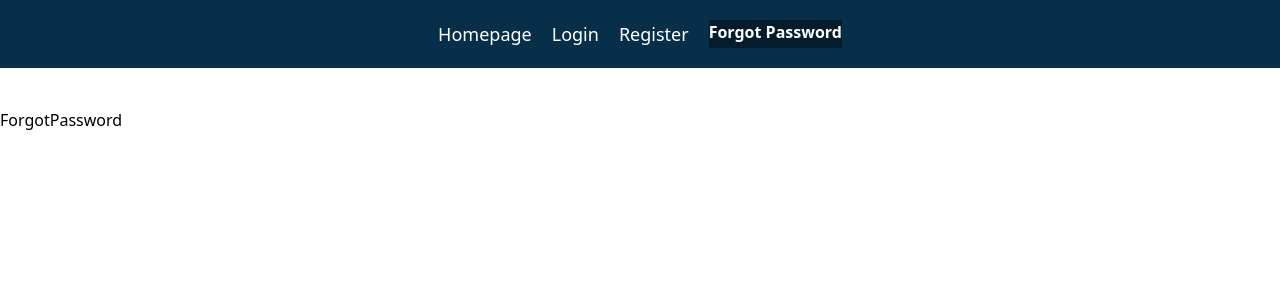
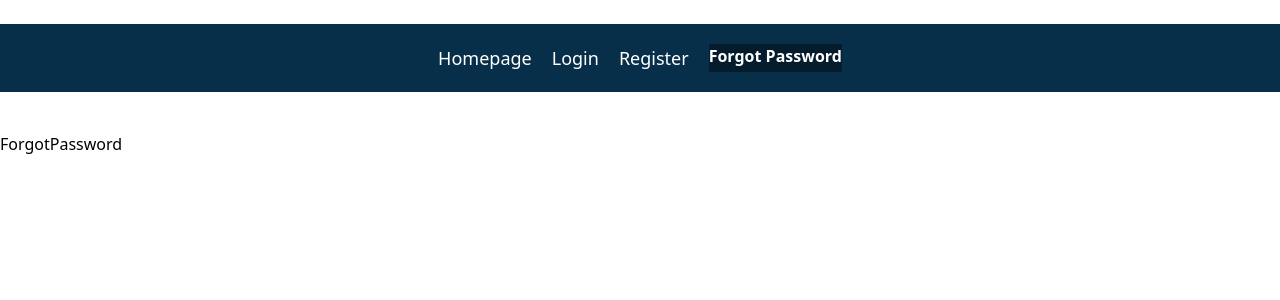
Before and after one commit to lahirujay99/nextjs-p, a Next.js app: page /forgot-password in a window 1280 px wide. Shown: the top 300 px of the page. Built offline with nearby package versions, Linux system fonts and the light colour scheme.

Commit message:
experiment template.tsx file in auth directory

```diff
--- a/src/app/(auth)/layout.tsx
+++ b/src/app/(auth)/layout.tsx
@@ -1,21 +1,16 @@
-import Navbar from "../_lib/Navbar";
-import "../globals.css";
 export const metadata = {
-  title: "Next.js",
-  description: "Generated by Next.js",
-};
+  title: 'Next.js',
+  description: 'Generated by Next.js',
+}
 
-export default function AuthLayout({
+export default function RootLayout({
   children,
 }: {
-  children: React.ReactNode;
+  children: React.ReactNode
 }) {
   return (
     <html lang="en">
-      <body>
-        <Navbar />
-        {children}
-      </body>
+      <body>{children}</body>
     </html>
-  );
+  )
 }
--- /dev/null
+++ b/src/app/(auth)/template.tsx
@@ -0,0 +1,22 @@
+"use client";
+import Navbar from "../_lib/Navbar";
+import { useState } from "react";
+import "../globals.css";
+
+export default function AuthLayout({
+  children,
+}: {
+  children: React.ReactNode;
+}) {
+  const [input, setInput] = useState("");
+
+  return (
+    <html lang="en">
+      <body>
+        <input value={input} onChange={(e) => setInput(e.target.value)} />
+        <Navbar />
+        {children}
+      </body>
+    </html>
+  );
+}
```
Also changed, not shown: src/app/(auth)/mokakda-me.txt.
